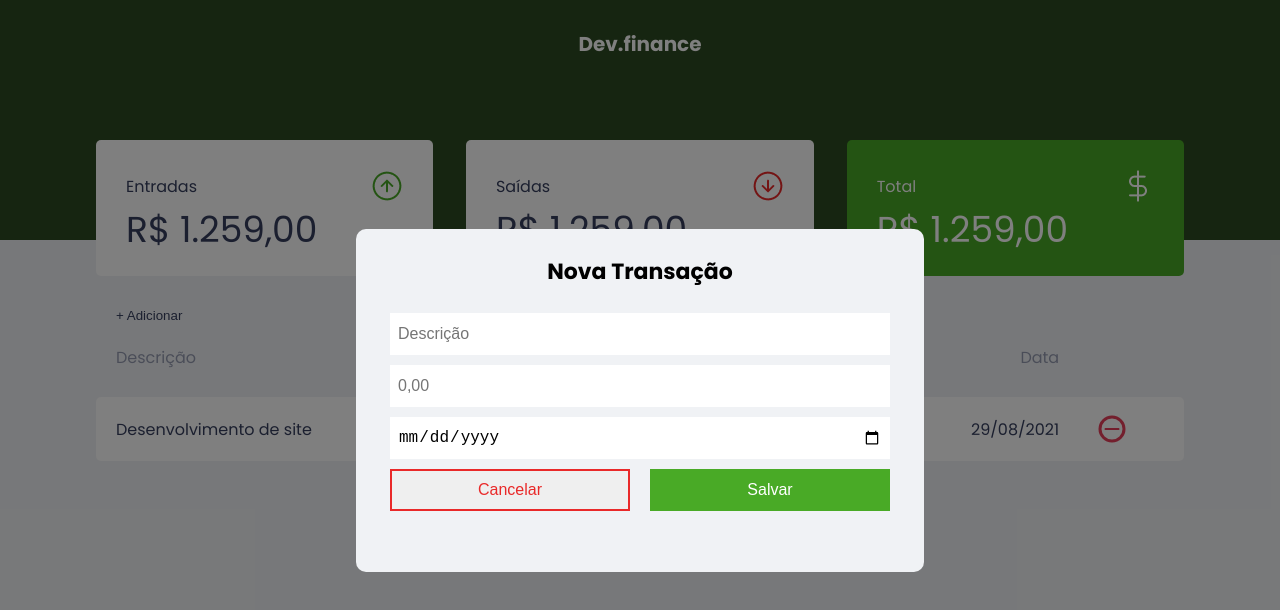
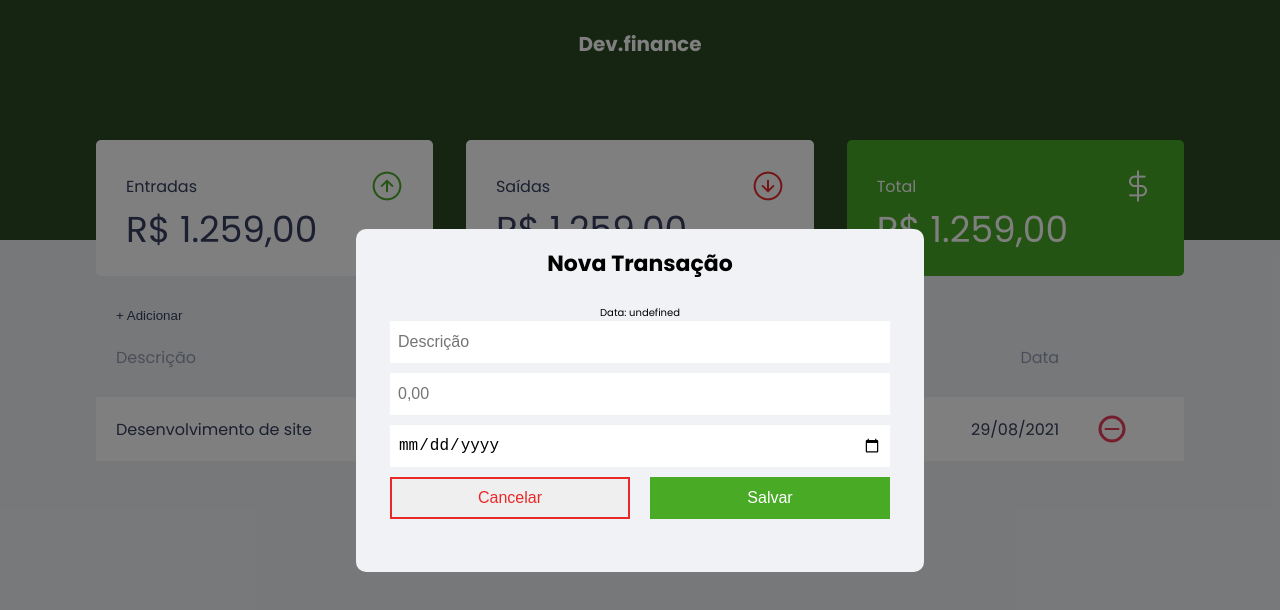
Before and after one commit to Gustavoph/Dev.finance, a React (Create React App) app: page / in a window 1280 px wide. Both pictures are taken after a click on the button "+ Adicionar". Shown: the top 610 px of the page. Built offline with nearby package versions, Linux system fonts and the light colour scheme.

Commit message:
INiciando funcionalidades

```diff
--- a/src/components/History/style.ts
+++ b/src/components/History/style.ts
@@ -19,7 +19,7 @@ export const Container = styled.div<ContainerProps>`
     grid-template-columns: repeat(3, 1fr) 10%;
     height: 6.4rem;
     background-color: ${(props) => props.color};
-    border-radius: .5rem;
+    border-radius: .5re m;
     grid-template-areas: "description value date remove";
     margin-bottom: 0.8rem;
     padding: 0rem 2rem;
--- a/src/components/Modal/index.tsx
+++ b/src/components/Modal/index.tsx
@@ -1,4 +1,4 @@
-import React from "react";
+import React, { ChangeEvent, useState } from "react";
 
 import { Container, Card } from './style';
 
@@ -9,10 +9,17 @@ interface ModalProps {
     id?: string,
 }
 
-
 const Modal: React.FC<ModalProps> = ({ onClose = () => {}, id = 'modal' }:ModalProps) => {
     const handleOutsideClick = (e: any) => {
         if(e.target.id === id) onClose(false)
+    }
+
+    const [date, setDate] = useState<string | undefined>();
+
+    const changeDate = (e: ChangeEvent<HTMLInputElement>) => {
+      const date = e.target.value.toString();
+      console.log(typeof date);
+      setDate(date);
     }
 
     return (
@@ -20,9 +27,10 @@ const Modal: React.FC<ModalProps> = ({ onClose = () => {}, id = 'modal' }:ModalP
             <Container id={id} onClick={handleOutsideClick}>
                 <Card>
                     <Title>Nova Transação</Title>
+                    {`Data: ${date}`}
                     <Input type="text" placeholder="Descrição"/>
                     <Input type="text" placeholder="0,00"/>
-                    <Input type="date"/>
+                    <Input type="date" value={date} onChange={(e) => changeDate(e)}/>
                     <span>
                         <ButtonCancel onClick={() => onClose(false)}>
                             Cancelar
```
Also changed, not shown: src/components/History/index.tsx (line endings or trailing spaces).
